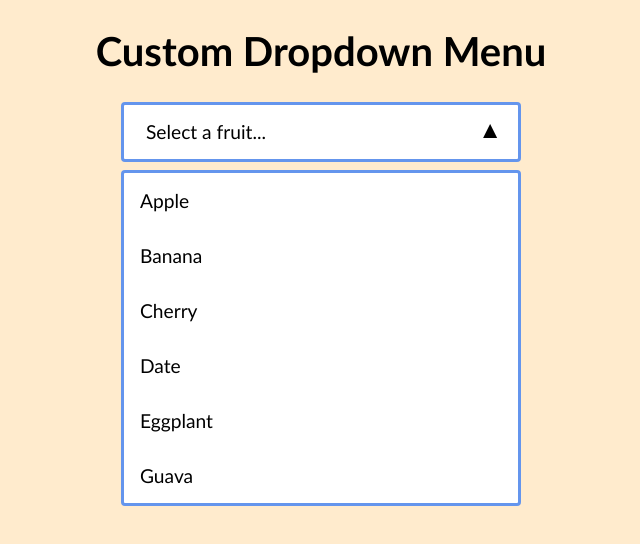
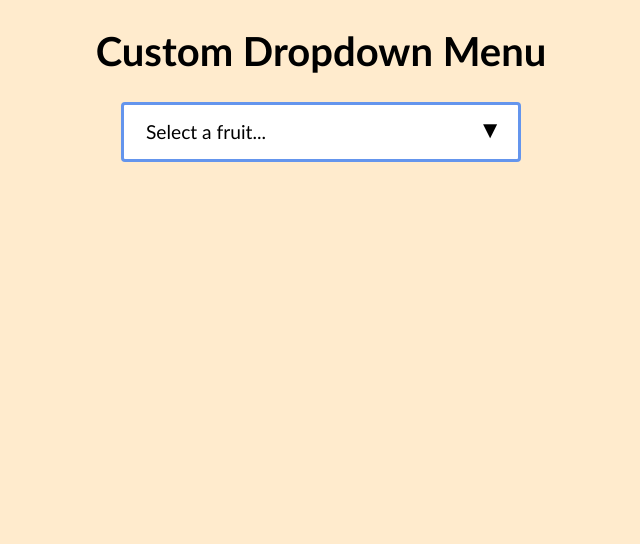
Before and after one commit to lyndonpanton/custom-dropdown-menu, a website built with webpack: page src/index.html in a window 1280 px wide. Shown: the whole page, without its empty margins (319-959 px from the left). Built offline with nearby package versions, Linux system fonts and the light colour scheme.

Commit message:
Feature: Dropdown is closed by default

```diff
--- a/src/index.html
+++ b/src/index.html
@@ -15,9 +15,9 @@
         <div class="dropdown">
             <div class="dropdown-display">
                 <button class="dropdown-display-button">Select a fruit...</button>
-                <div class="dropdown-display-icon dropdown-display-icon-up"></div>
+                <div class="dropdown-display-icon dropdown-display-icon-down"></div>
             </div>
-            <ul class="dropdown-content">
+            <ul class="dropdown-content dropdown-content-hidden">
                 <li class="dropdown-content-item">Apple</li>
                 <li class="dropdown-content-item">Banana</li>
                 <li class="dropdown-content-item">Cherry</li>
```
